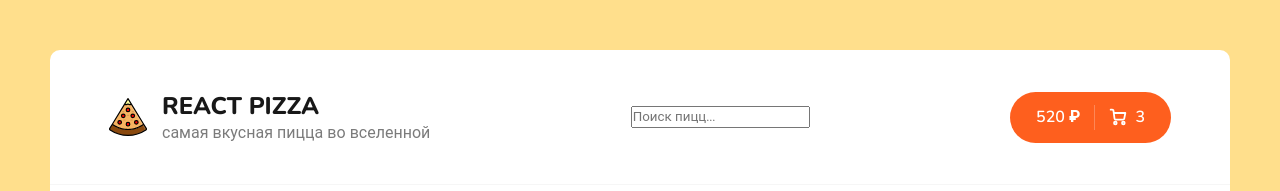
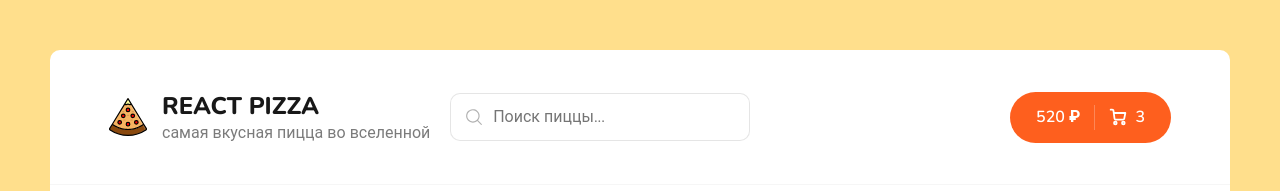
Before and after one commit to webdev1264/pizza-store, a React (Create React App) app: page / in a window 1280 px wide. Shown: the top 191 px of the page. Built offline with nearby package versions, Linux system fonts and the light colour scheme; no server answers.

Commit message:
Search input added

```diff
--- a/src/components/Search/index.jsx
+++ b/src/components/Search/index.jsx
@@ -1,7 +1,17 @@
 import styles from "./search.module.scss";
 
 const Search = () => {
-  return <input className={styles.root} placeholder="Поиск пицц..." />;
+  return (
+    <div className={styles.root}>
+      <svg className={styles.icon} viewBox="0 0 32 32" xmlns="http://www.w3.org/2000/svg">
+        <title />
+        <g id="search">
+          <path d="M29.71,28.29l-6.5-6.5-.07,0a12,12,0,1,0-1.39,1.39s0,.05,0,.07l6.5,6.5a1,1,0,0,0,1.42,0A1,1,0,0,0,29.71,28.29ZM14,24A10,10,0,1,1,24,14,10,10,0,0,1,14,24Z" />
+        </g>
+      </svg>
+      <input className={styles.input} placeholder="Поиск пиццы..." />
+    </div>
+  );
 };
 
 export default Search;
--- a/src/components/Search/search.module.scss
+++ b/src/components/Search/search.module.scss
@@ -1,2 +1,26 @@
 .root {
+  position: relative;
+  left: -120px;
+  .input {
+    border: 1px solid rgba(0, 0, 0, 0.1);
+    padding: 12px 20px;
+    padding-left: 42px;
+    width: 300px;
+    border-radius: 10px;
+    font-size: 16px;
+    transition: all 0.15s ease-in-out;
+
+    &:focus {
+      border: 1px solid rgba(0, 0, 0, 0.2);
+    }
+  }
+
+  .icon {
+    position: absolute;
+    left: 15px;
+    top: 15px;
+    width: 18px;
+    height: 18px;
+    opacity: 0.3;
+  }
 }
```
